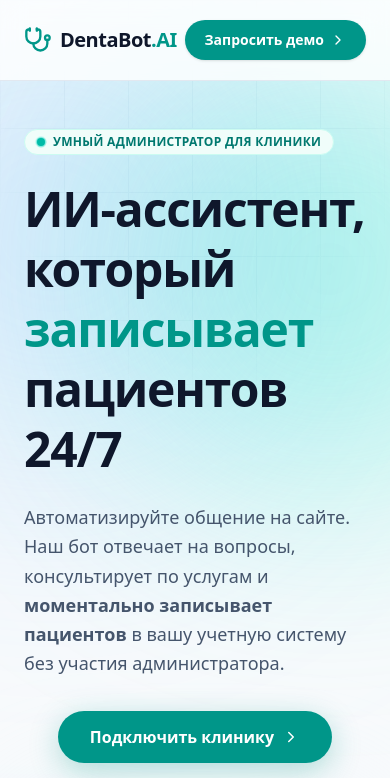
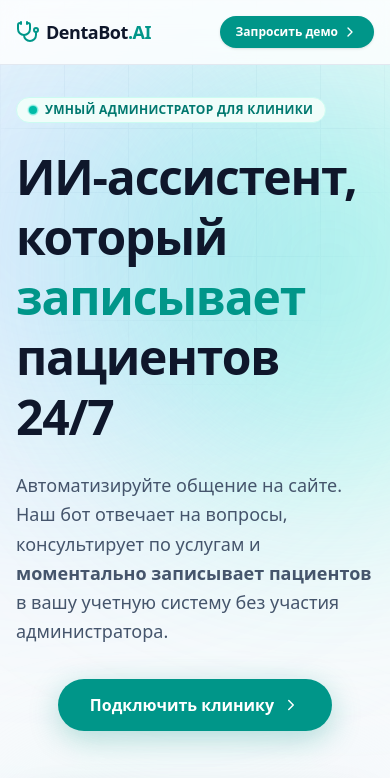
Before and after one commit to rarkomarovic-maker/clinics1, a React (Vite) app: page / in a window 390 px wide. Shown: the top 778 px of the page. Built offline with nearby package versions, Linux system fonts and the light colour scheme.

Commit message:
Add files via upload

```diff
--- a/src/App.tsx
+++ b/src/App.tsx
@@ -33,19 +33,19 @@ export default function App() {
       <div className="relative z-10 flex flex-col">
         {/* Navigation */}
         <nav className="fixed top-0 left-0 right-0 bg-white/80 backdrop-blur-md border-b border-slate-200 z-50">
-        <div className="max-w-7xl mx-auto px-6 h-20 flex items-center justify-between">
-          <div className="flex items-center gap-2 text-teal-600">
-            <Stethoscope size={28} className="text-teal-600" />
-            <span className="text-xl font-bold tracking-tight text-slate-900">DentaBot<span className="text-teal-600">.AI</span></span>
+        <div className="max-w-7xl mx-auto px-4 sm:px-6 h-16 sm:h-20 flex items-center justify-between gap-3">
+          <div className="flex items-center gap-1.5 sm:gap-2 text-teal-600 shrink-0">
+            <Stethoscope className="w-6 h-6 sm:w-7 sm:h-7 text-teal-600 shrink-0" />
+            <span className="text-lg sm:text-xl font-bold tracking-tight text-slate-900">DentaBot<span className="text-teal-600">.AI</span></span>
           </div>
-          <a href="https://t.me/GreyPorsche" target="_blank" rel="noopener noreferrer" className="bg-teal-600 hover:bg-teal-700 text-white px-5 py-2.5 rounded-full text-sm font-semibold transition-all shadow-sm hover:shadow-md flex items-center gap-1.5">
-            Запросить демо <ChevronRight size={16} />
+          <a href="https://t.me/GreyPorsche" target="_blank" rel="noopener noreferrer" className="bg-teal-600 hover:bg-teal-700 text-white px-4 py-2 sm:px-5 sm:py-2.5 rounded-full text-xs sm:text-sm font-semibold transition-all shadow-sm hover:shadow-md flex items-center gap-1 shrink-0 whitespace-nowrap">
+            Запросить демо <ChevronRight size={16} className="shrink-0" />
           </a>
         </div>
       </nav>
 
       {/* Hero Section */}
-      <main className="pt-32 pb-20 px-6">
+      <main className="pt-24 sm:pt-32 pb-16 sm:pb-20 px-4 sm:px-6">
         <div className="max-w-7xl mx-auto grid lg:grid-cols-2 gap-12 items-center">
 
           {/* Left: Copy */}
```
